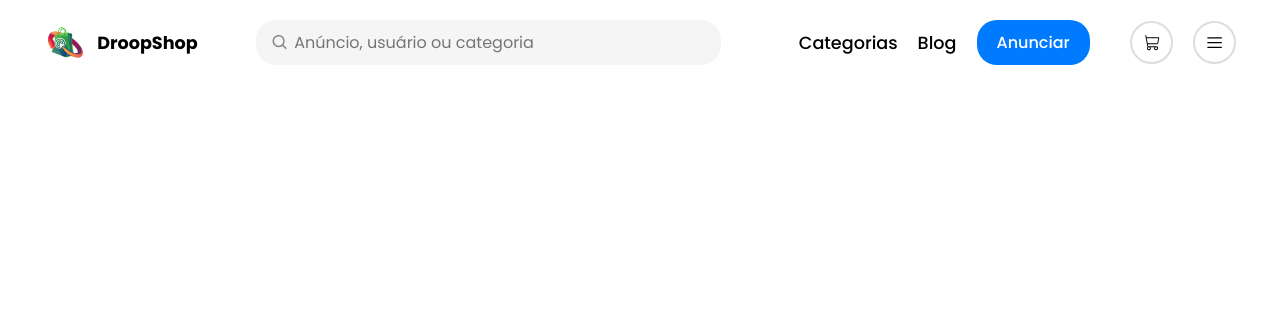
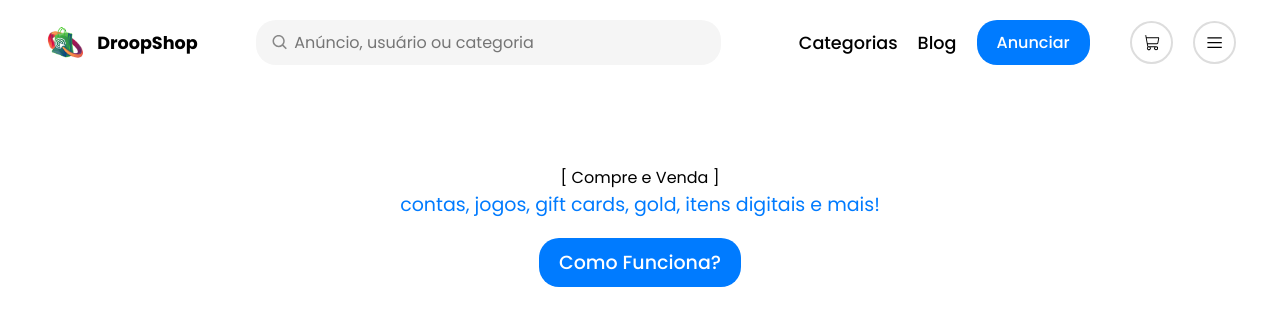
Before and after one commit to DevJofre/ShopGamerReact, a React (Create React App) app: page / in a window 1280 px wide. Shown: the top 326 px of the page. Built offline with nearby package versions, Linux system fonts and the light colour scheme.

Commit message:
Criação da Main Top

```diff
--- /dev/null
+++ b/src/Components/MainTop/MainTop.css
@@ -0,0 +1,22 @@
+.container-MainTop {
+  justify-content: center;
+  text-align: center;
+  margin-top: 5em;
+}
+
+.text-color {
+  color: #007bff;
+  font-size: 19px;
+}
+
+.doubt-button {
+  background-color: #007bff;
+  color: white;
+  padding: 10px 20px;
+  border-radius: 20px;
+  border: none;
+  cursor: pointer;
+  font-weight: 500;
+  font-size: 19px;
+  margin-top: 1em;
+}/*# sourceMappingURL=MainTop.css.map */
--- /dev/null
+++ b/src/Components/MainTop/MainTop.scss
@@ -0,0 +1,28 @@
+.container-MainTop{
+    justify-content: center;
+    text-align: center;
+    margin-top: 5em;
+}
+
+.text-color{
+    color: #007bff;
+    font-size: 19px;
+}
+
+.title-text{
+
+}
+
+
+
+.doubt-button{
+    background-color: #007bff;
+    color: white;
+    padding: 10px 20px;
+    border-radius: 20px;
+    border: none;
+    cursor: pointer;
+    font-weight: 500;
+    font-size: 19px;
+    margin-top: 1em;
+}
--- /dev/null
+++ b/src/Components/MainTop/MainTop.tsx
@@ -0,0 +1,21 @@
+import "./MainTop.scss";
+
+
+const MainTop = () => {
+
+    return(
+        <>
+            <div className="container-MainTop" >
+                <div className="title-text" > [ Compre e Venda ] </div>
+                <div className="text-color"> contas, jogos, gift cards, gold, itens digitais e mais! </div>
+                <button className="doubt-button"> Como Funciona? </button>
+            </div>
+
+        </>
+
+    )
+
+}
+
+
+export default MainTop
--- a/src/Pages/HomePage.tsx
+++ b/src/Pages/HomePage.tsx
@@ -1,9 +1,10 @@
+import MainTop from "../Components/MainTop/MainTop"
 
 
 const HomePage = () => {
     return(
         <>
-
+            <MainTop/>
         </>
     )
 
```
Also changed, not shown: src/Components/Navbar/NavBar.tsx (+5 -6 lines), 1 other file (tests, documents, lock files or other folders).
